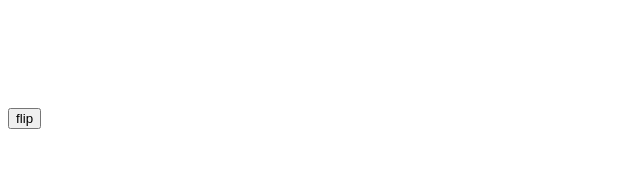
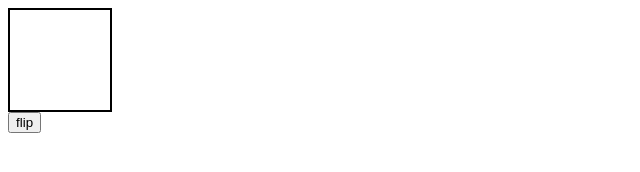
Before and after one commit to sxianda/directional-shadow-deprecated, a plain HTML site: page index.html in a window 1280 px wide. Shown: the whole page, without its empty margins (0-640 px from the left). Drawn offline with Linux system fonts and the light colour scheme.

Commit message:
Update index.html

```diff
--- a/index.html
+++ b/index.html
@@ -9,7 +9,7 @@
 </style>
 </head>
 <body>
-  <div class="directional-shadow square" style="background:white; border:2px black;"></div>
+  <div class="directional-shadow square" style="background:white; border:solid 2px black;"></div>
   <button type="button" id="button">flip</button>
 </body>
 </html>
```
